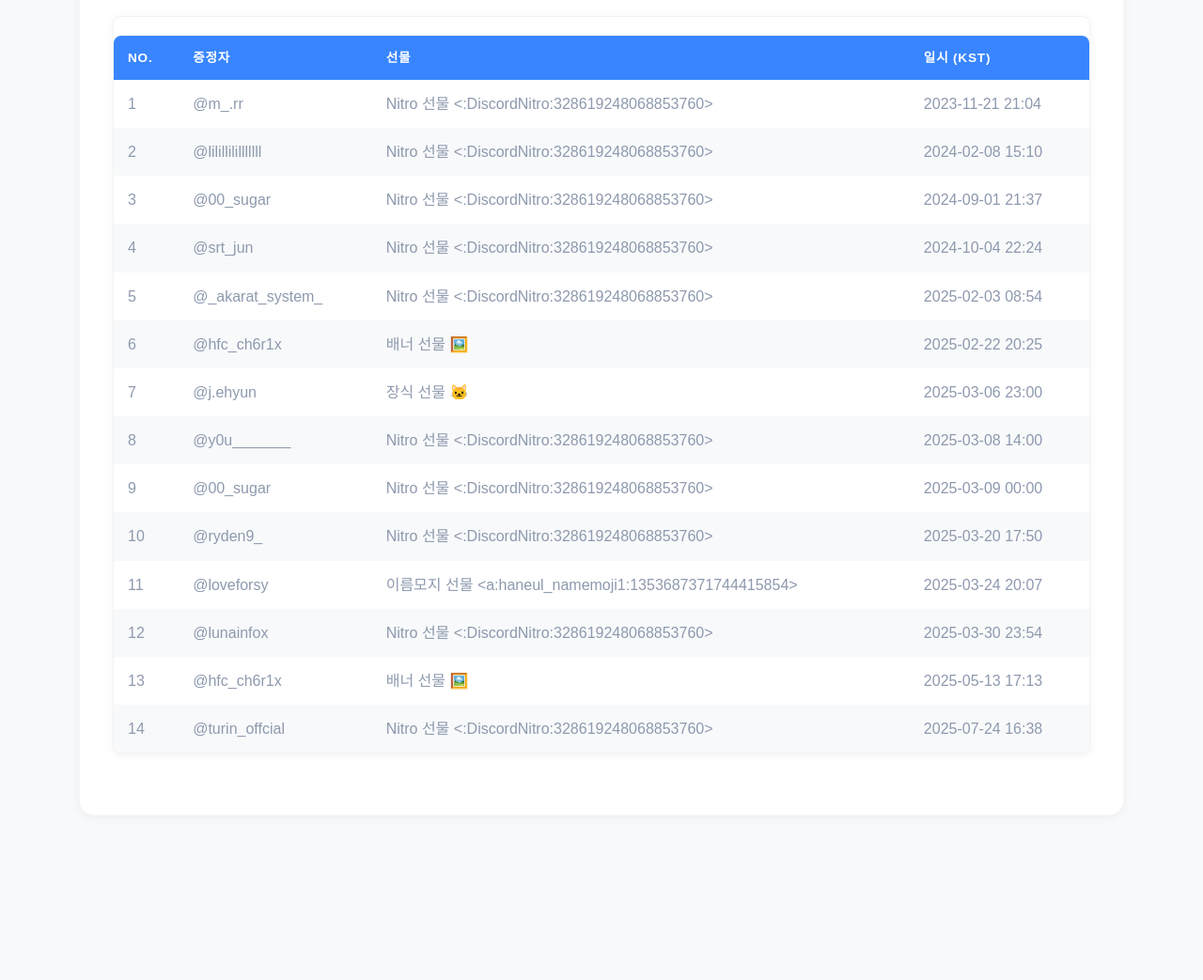
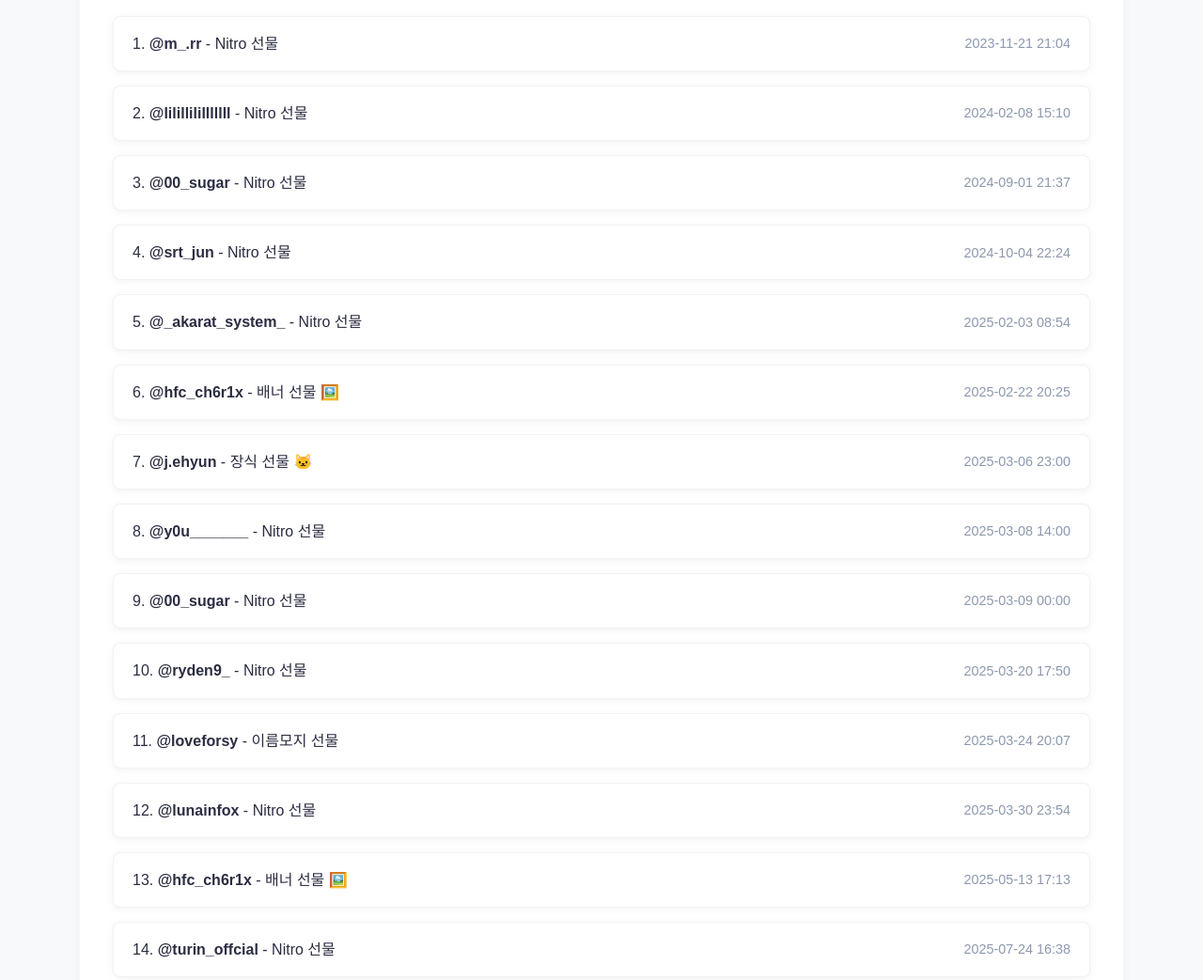
Before and after one commit to ShinHaneul-39/Homepage, a plain HTML site: page gifts.html in a window 1280 px wide. Shown: the part 1020-2063 px from the top of the page at 94% size. Drawn offline with Linux system fonts and the light colour scheme; a web font is replaced by a local one.

Commit message:
Update gift page layout and add navigation

```diff
--- a/gifts.html
+++ b/gifts.html
@@ -37,6 +37,7 @@
           <li><a href="index.html"><i class="fas fa-user"></i> 프로필</a></li>
           <li><a href="portfolio.html"><i class="fas fa-briefcase"></i> Discord 관리자 경력</a></li>
           <li><a href="posts.html"><i class="fas fa-pen"></i> 포스트</a></li>
+          <li><a href="gifts.html" class="active"><i class="fas fa-gift"></i> 선물</a></li>
           <li><a href="#" id="dark-mode-toggle"><i class="fas fa-moon"></i> 다크 모드</a></li>
         </ul>
       </div>
@@ -46,34 +47,22 @@
         <section id="gift-log">
           <h2><i class="fas fa-gift"></i> 선물 내역</h2>
           <p class="section-intro">친구들이 선물해 준 내용을 정리했습니다.</p>
-          <div class="table-container">
-            <table>
-              <thead>
-                <tr>
-                  <th>No.</th>
-                  <th>증정자</th>
-                  <th>선물</th>
-                  <th>일시 (KST)</th>
-                </tr>
-              </thead>
-              <tbody>
-                <tr><td>1</td><td>@m_.rr</td><td>Nitro 선물 <:DiscordNitro:328619248068853760></td><td>2023-11-21 21:04</td></tr>
-                <tr><td>2</td><td>@lilillililllllll</td><td>Nitro 선물 <:DiscordNitro:328619248068853760></td><td>2024-02-08 15:10</td></tr>
-                <tr><td>3</td><td>@00_sugar</td><td>Nitro 선물 <:DiscordNitro:328619248068853760></td><td>2024-09-01 21:37</td></tr>
-                <tr><td>4</td><td>@srt_jun</td><td>Nitro 선물 <:DiscordNitro:328619248068853760></td><td>2024-10-04 22:24</td></tr>
-                <tr><td>5</td><td>@_akarat_system_</td><td>Nitro 선물 <:DiscordNitro:328619248068853760></td><td>2025-02-03 08:54</td></tr>
-                <tr><td>6</td><td>@hfc_ch6r1x</td><td>배너 선물 🖼️</td><td>2025-02-22 20:25</td></tr>
-                <tr><td>7</td><td>@j.ehyun</td><td>장식 선물 🐱</td><td>2025-03-06 23:00</td></tr>
-                <tr><td>8</td><td>@y0u_______</td><td>Nitro 선물 <:DiscordNitro:328619248068853760></td><td>2025-03-08 14:00</td></tr>
-                <tr><td>9</td><td>@00_sugar</td><td>Nitro 선물 <:DiscordNitro:328619248068853760></td><td>2025-03-09 00:00</td></tr>
-                <tr><td>10</td><td>@ryden9_</td><td>Nitro 선물 <:DiscordNitro:328619248068853760></td><td>2025-03-20 17:50</td></tr>
-                <tr><td>11</td><td>@loveforsy</td><td>이름모지 선물 &lt;a:haneul_namemoji1:1353687371744415854&gt;</td><td>2025-03-24 20:07</td></tr>
-                <tr><td>12</td><td>@lunainfox</td><td>Nitro 선물 <:DiscordNitro:328619248068853760></td><td>2025-03-30 23:54</td></tr>
-                <tr><td>13</td><td>@hfc_ch6r1x</td><td>배너 선물 🖼️</td><td>2025-05-13 17:13</td></tr>
-                <tr><td>14</td><td>@turin_offcial</td><td>Nitro 선물 <:DiscordNitro:328619248068853760></td><td>2025-07-24 16:38</td></tr>
-              </tbody>
-            </table>
-          </div>
+          <ul class="gift-list">
+            <li class="gift-item"><span class="gift-info"><span class="gift-number">1.</span> <strong>@m_.rr</strong> - Nitro 선물</span><span class="gift-date">2023-11-21 21:04</span></li>
+            <li class="gift-item"><span class="gift-info"><span class="gift-number">2.</span> <strong>@lilillililllllll</strong> - Nitro 선물</span><span class="gift-date">2024-02-08 15:10</span></li>
+            <li class="gift-item"><span class="gift-info"><span class="gift-number">3.</span> <strong>@00_sugar</strong> - Nitro 선물</span><span class="gift-date">2024-09-01 21:37</span></li>
+            <li class="gift-item"><span class="gift-info"><span class="gift-number">4.</span> <strong>@srt_jun</strong> - Nitro 선물</span><span class="gift-date">2024-10-04 22:24</span></li>
+            <li class="gift-item"><span class="gift-info"><span class="gift-number">5.</span> <strong>@_akarat_system_</strong> - Nitro 선물</span><span class="gift-date">2025-02-03 08:54</span></li>
+            <li class="gift-item"><span class="gift-info"><span class="gift-number">6.</span> <strong>@hfc_ch6r1x</strong> - 배너 선물 🖼️</span><span class="gift-date">2025-02-22 20:25</span></li>
+            <li class="gift-item"><span class="gift-info"><span class="gift-number">7.</span> <strong>@j.ehyun</strong> - 장식 선물 🐱</span><span class="gift-date">2025-03-06 23:00</span></li>
+            <li class="gift-item"><span class="gift-info"><span class="gift-number">8.</span> <strong>@y0u_______</strong> - Nitro 선물</span><span class="gift-date">2025-03-08 14:00</span></li>
+            <li class="gift-item"><span class="gift-info"><span class="gift-number">9.</span> <strong>@00_sugar</strong> - Nitro 선물</span><span class="gift-date">2025-03-09 00:00</span></li>
+            <li class="gift-item"><span class="gift-info"><span class="gift-number">10.</span> <strong>@ryden9_</strong> - Nitro 선물</span><span class="gift-date">2025-03-20 17:50</span></li>
+            <li class="gift-item"><span class="gift-info"><span class="gift-number">11.</span> <strong>@loveforsy</strong> - 이름모지 선물</span><span class="gift-date">2025-03-24 20:07</span></li>
+            <li class="gift-item"><span class="gift-info"><span class="gift-number">12.</span> <strong>@lunainfox</strong> - Nitro 선물</span><span class="gift-date">2025-03-30 23:54</span></li>
+            <li class="gift-item"><span class="gift-info"><span class="gift-number">13.</span> <strong>@hfc_ch6r1x</strong> - 배너 선물 🖼️</span><span class="gift-date">2025-05-13 17:13</span></li>
+            <li class="gift-item"><span class="gift-info"><span class="gift-number">14.</span> <strong>@turin_offcial</strong> - Nitro 선물</span><span class="gift-date">2025-07-24 16:38</span></li>
+          </ul>
         </section>
       </div>
     </main>
@@ -84,6 +73,7 @@
             <a href="index.html">프로필</a>
             <a href="portfolio.html">Discord 관리자 경력</a>
             <a href="posts.html">포스트</a>
+            <a href="gifts.html">선물 내역</a>
           </div>
           <div class="social-links">
             <a href="https://github.com/ShinHaneul-39" target="_blank" aria-label="GitHub"><i class="fab fa-github"></i></a>
--- a/style.css
+++ b/style.css
@@ -1633,3 +1633,29 @@
   text-align: left;
   /* 텍스트 왼쪽 정렬 */
 }
+
+/* 선물 목록 스타일 */
+.gift-list {
+  list-style: none;
+  padding: 0;
+  margin-top: 30px;
+  display: flex;
+  flex-direction: column;
+  gap: 15px;
+}
+
+.gift-item {
+  background-color: var(--bg-white);
+  border-radius: var(--border-radius-md);
+  padding: 15px 20px;
+  box-shadow: var(--shadow-sm);
+  border: 1px solid rgba(0, 0, 0, 0.05);
+  display: flex;
+  justify-content: space-between;
+  align-items: center;
+}
+
+.gift-item .gift-date {
+  color: var(--text-secondary);
+  font-size: 0.9rem;
+}
```
Also changed, not shown: index.html (+2 -0 lines), portfolio.html (+2 -0 lines), posts.html (+2 -0 lines).
